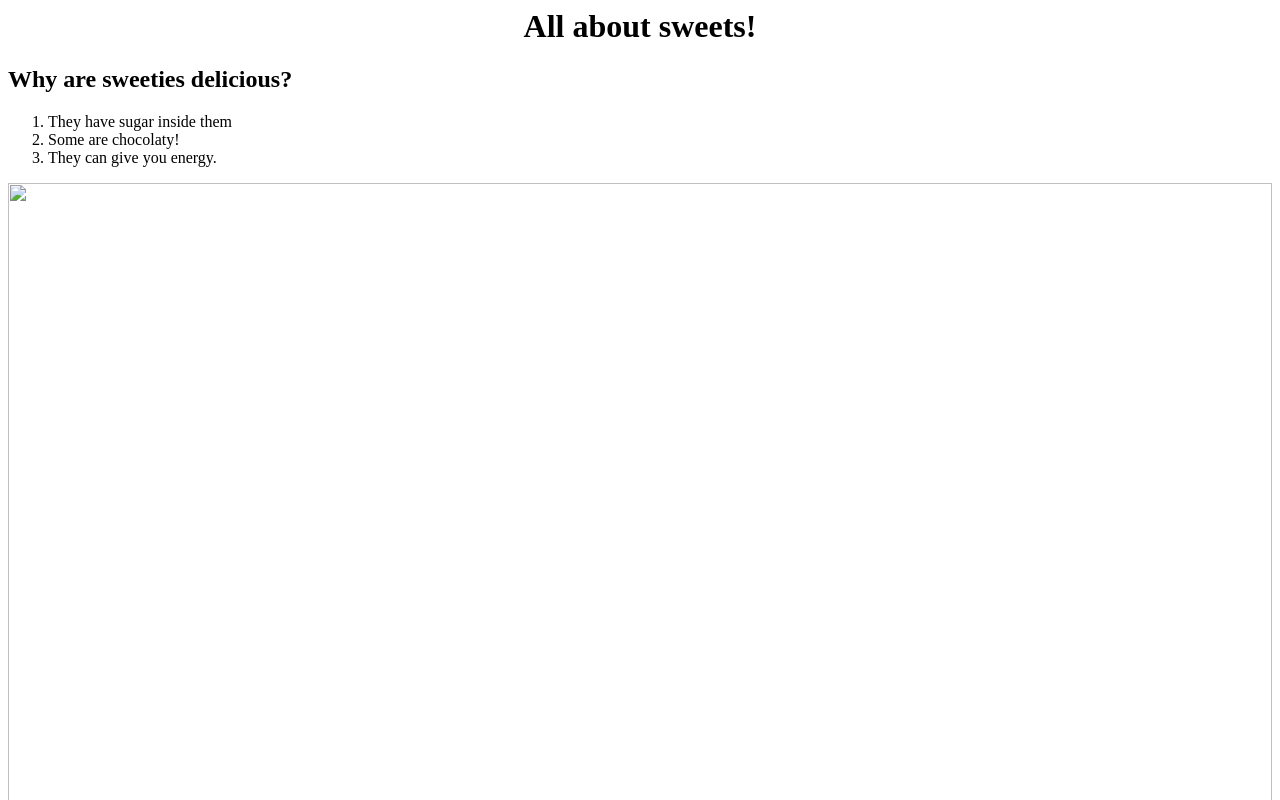
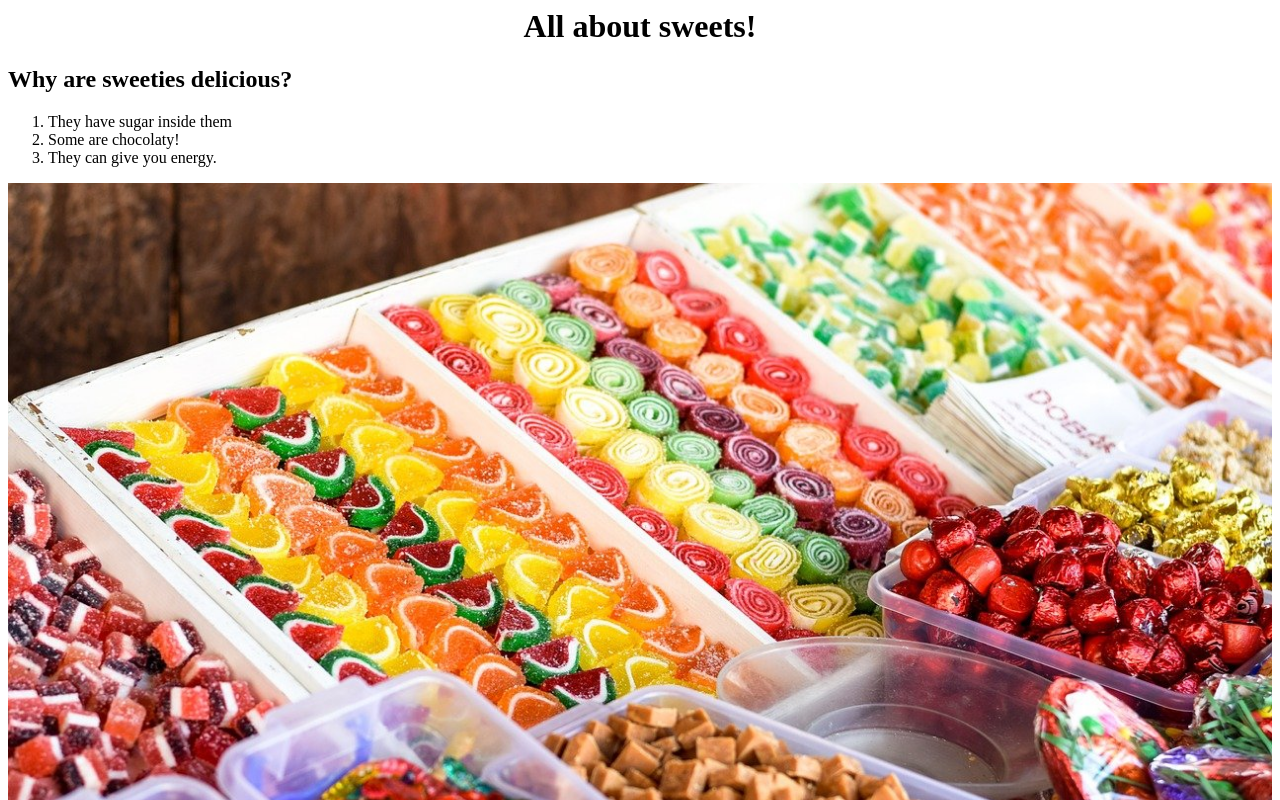
Before and after one commit to e-faz/sweeties, a plain HTML site: page index.html in a window 1280 px wide. Shown: the top 800 px of the page. Drawn offline with Linux system fonts and the light colour scheme.

Commit message:
Update index.html

```diff
--- a/index.html
+++ b/index.html
@@ -9,7 +9,7 @@
         <li>They can give you energy.</li>
     </ol>
 
-<img style="margin: 0 auto" src="./images/colorful-sweeties.jpg" width="100%">
+<img style="margin: 0 auto" src="./images/colorful-sweets.jpg" width="100%">
 
 <p style="text-align: center">Sweets, sweets, sweets,<br>
     it's all about <em>sweets!<br></em>
```
